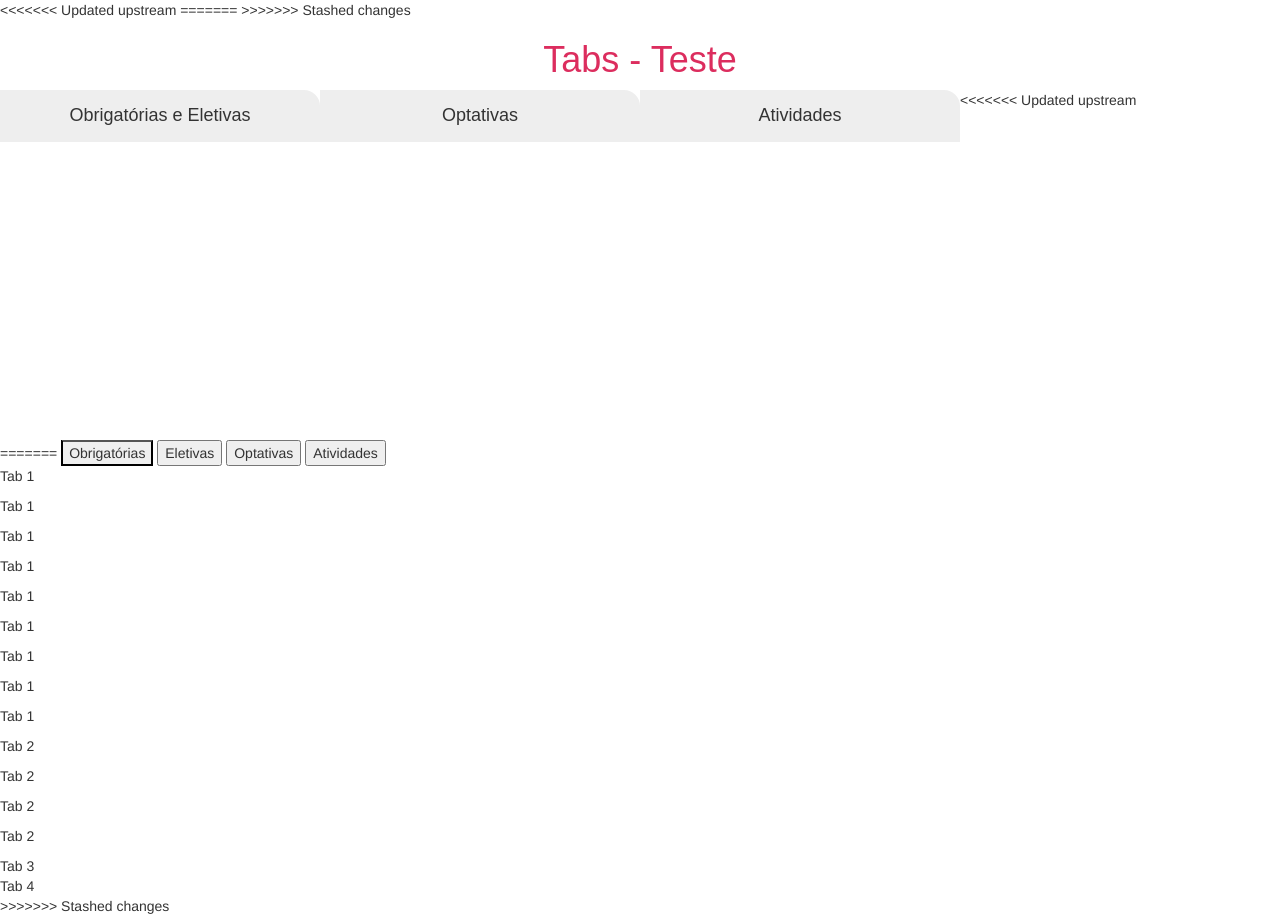
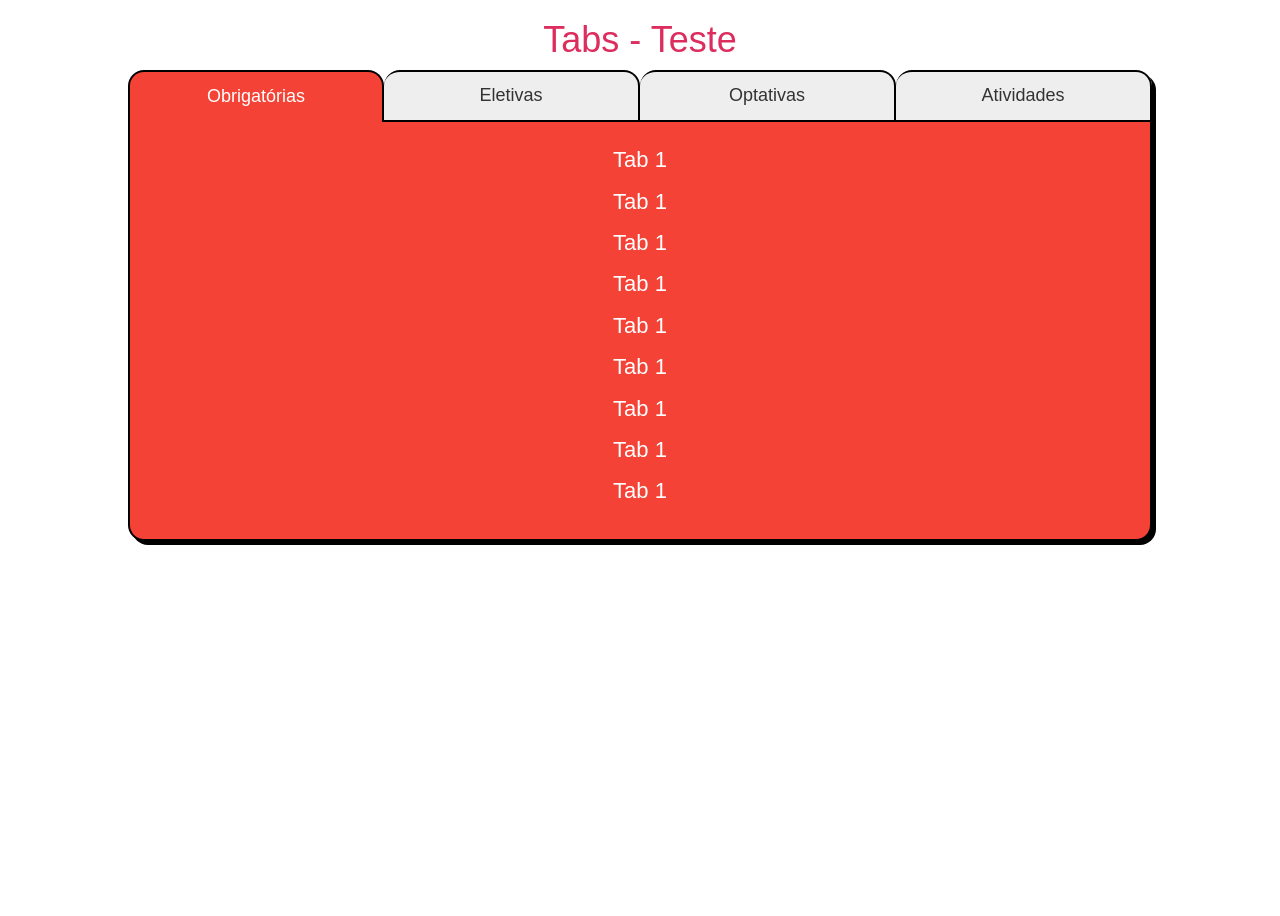
Before and after one commit to SamayUFC/EquipeJambo-SQMF, a PHP site: page /tabs.html in a window 1280 px wide. After the commit the page ends 545 px from the top, so only its background shows below. Run offline with PHP 8.4, Linux system fonts and the light colour scheme; some libraries are stand-ins or nearby versions.

Commit message:
updates on the tabs

```diff
--- a/scripts/scriptTabs.js
+++ b/scripts/scriptTabs.js
@@ -5,11 +5,6 @@ function showPanel(panelIndex,colorCode) {
     tabButtons.forEach(function(node){
         node.style.backgroundColor="";
         node.style.color="";
-<<<<<<< Updated upstream
-    });
-    tabButtons[panelIndex].style.backgroundColor=colorCode;
-    tabButtons[panelIndex].style.color="white";
-=======
         node.style.borderBottom="solid 2px black";
         node.style.borderTop="solid 2px black";
         node.style.borderRight="solid 2px black";
@@ -17,17 +12,14 @@ function showPanel(panelIndex,colorCode) {
     tabButtons[panelIndex].style.backgroundColor=colorCode;
     tabButtons[panelIndex].style.color="white";
     tabButtons[panelIndex].style.borderBottom="none";
->>>>>>> Stashed changes
     tabPanels.forEach(function(node){
         node.style.display="none";
     });
     tabPanels[panelIndex].style.display="block";
     tabPanels[panelIndex].style.backgroundColor=colorCode;
-<<<<<<< Updated upstream
-=======
     tabPanels[panelIndex].style.borderBottom="solid 2px black";
     tabPanels[panelIndex].style.borderLeft="solid 2px black";
     tabPanels[panelIndex].style.borderRight="solid 2px black";
->>>>>>> Stashed changes
 }
+
 showPanel(0,'#f44336');
--- a/stylesheets/tabs.css
+++ b/stylesheets/tabs.css
@@ -4,28 +4,23 @@
     text-align: center;
 }
 .tabContainer{
-<<<<<<< Updated upstream
-    width: 100%;
-    height: 350px;
-=======
     width: 80%;
     height: 350px;
     margin: auto;
->>>>>>> Stashed changes
 }
 .tabContainer .buttonContainer{
     height: 15%;
+    border-top-left-radius: 16px;
+    border-top-right-radius: 16px;
+    box-shadow: 4px 4px black;
 }
 .tabContainer .buttonContainer button{
     width: 25%;
     height: 100%;
     float: left;
     border: none;
-<<<<<<< Updated upstream
-=======
     border-top-left-radius: 16px;
     border-top-right-radius: 16px;
->>>>>>> Stashed changes
     outline:none;
     cursor: pointer;
     padding: 10px;
@@ -37,31 +32,16 @@
     background-color: #d7d4d4;
 }
 .tabContainer .tabPanel{
-<<<<<<< Updated upstream
-    height: 85%;
-    background-color: gray;
-    color: white;
-    text-align: center;
-    padding-top: 105px;
-=======
     height: auto;
     background-color: gray;
     color: white;
     text-align: center;
->>>>>>> Stashed changes
     box-sizing: border-box;
     font-family: sans-serif;
     font-size: 22px;
     display: none;
-<<<<<<< Updated upstream
-}
-
-#calculadora {
-    height: 85%;
-    width: 100%;
-=======
     padding: 1em;
     border-bottom-left-radius: 16px;
     border-bottom-right-radius: 16px;
->>>>>>> Stashed changes
+    box-shadow: 4px 4px black;
 }
--- a/tabs.html
+++ b/tabs.html
@@ -4,8 +4,6 @@
     <meta charset="UTF-8">
     <title>Tabs</title>
     <link rel="stylesheet" type="text/css" href="stylesheets\tabs.css">
-<<<<<<< Updated upstream
-=======
 
     <!-- Bootstrap -->
     <link rel="stylesheet" href="http://netdna.bootstrapcdn.com/bootstrap/3.1.1/css/bootstrap.min.css">
@@ -24,31 +22,17 @@
             color: white;
         }
     </style>
->>>>>>> Stashed changes
 </head>
 
 <body>
     <h1 class="title">Tabs - Teste</h1>
+    <form action="submit" method="post">
         <div class="tabContainer">
             <div class="buttonContainer">
-<<<<<<< Updated upstream
-            <button onclick="showPanel(0,'#f44336')">Obrigatórias e Eletivas</button>
-            <button onclick="showPanel(1,'#4caf50')">Optativas</button>
-            <button onclick="showPanel(2,'#2196f3')">Atividades</button>
-        </div>
-        <div class="tabPanel">
-            <!-- <iframe src="calculator.html" id="calculadora" title="Calculadora"></iframe> -->
-        </div>
-        <div class="tabPanel">Tab 2:Content</div>
-        <div class="tabPanel">Tab 3:Content</div>
-    </div>
-
-    <script src="scripts\scriptTabs.js"></script>
-=======
-            <button onclick="showPanel(0,'#f44336')" style="border-left: 2px solid black;">Obrigatórias</button>
-            <button onclick="showPanel(1,'#4caf50')">Eletivas</button>
-            <button onclick="showPanel(2,'#2196f3')">Optativas</button>
-            <button onclick="showPanel(3,'#51F9f4')">Atividades</button>
+                <button onclick="showPanel(0,'#f44336')" style="border-left: 2px solid black;" type="button">Obrigatórias</button>
+                <button onclick="showPanel(1,'#4caf50')" type="button">Eletivas</button>
+                <button onclick="showPanel(2,'#2196f3')" type="button">Optativas</button>
+                <button onclick="showPanel(3,'#51F9f4')" type="button">Atividades</button>
             </div>
             <div class="tabPanel">
                 <p>Tab 1</p>
@@ -70,6 +54,7 @@
             <div class="tabPanel">Tab 3</div>
             <div class="tabPanel">Tab 4</div>
         </div>
+    </form>
 
     <script src="scripts\scriptTabs.js"></script>
     <script src="https://ajax.googleapis.com/ajax/libs/jquery/1.11.0/jquery.min.js"></script>
@@ -84,6 +69,5 @@
         $('.panel-group').on('shown.bs.collapse', toggleChevron);
         $('.panel-group').on('hidden.bs.collapse', toggleChevron);
     </script>
->>>>>>> Stashed changes
 </body>
 </html>
```
Lines whose indentation alone changed are shown as unchanged.
